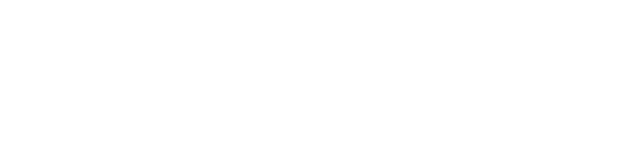
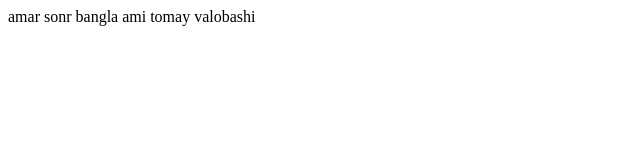
Before and after one commit to FreelancerHridey/second-website, a plain HTML site: page index.html in a window 1280 px wide. Shown: the whole page, without its empty margins (0-640 px from the left). Drawn offline with Linux system fonts and the light colour scheme.

Commit message:
Update index.html

```diff
--- a/index.html
+++ b/index.html
@@ -7,7 +7,7 @@
 </head>
 <body>
     <section class="banner-section">
-
+    amar sonr bangla ami tomay valobashi
     </section>
     <section class="main-section">
 
```
